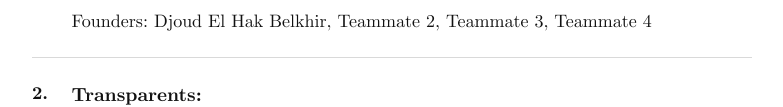
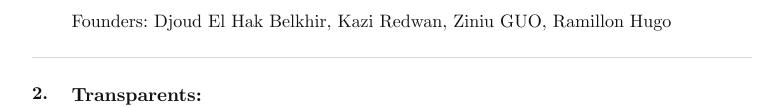
Before and after one commit to djihad-elhak/djihad-elhak.github.io, a plain HTML site: page startup/index.html in a window 1280 px wide. Shown: the part 257-364 px from the top of the page, without its empty margins (248-1031 px from the left). Drawn offline with Linux system fonts and the light colour scheme.

Commit message:
Update index.html

```diff
--- a/startup/index.html
+++ b/startup/index.html
@@ -52,7 +52,7 @@
         It is a PHP + Oracle web application hosted at PUIO.
         Our business model is based on … .
       </p>
-      <p class="founders">Founders: Djoud El Hak Belkhir, Teammate 2, Teammate 3, Teammate 4</p>
+      <p class="founders">Founders: Djoud El Hak Belkhir, Kazi Redwan, Ziniu GUO, Ramillon Hugo</p>
     </li>
 
     <!-- 2. Slides: one single PDF with all 23 slides per version -->
```
